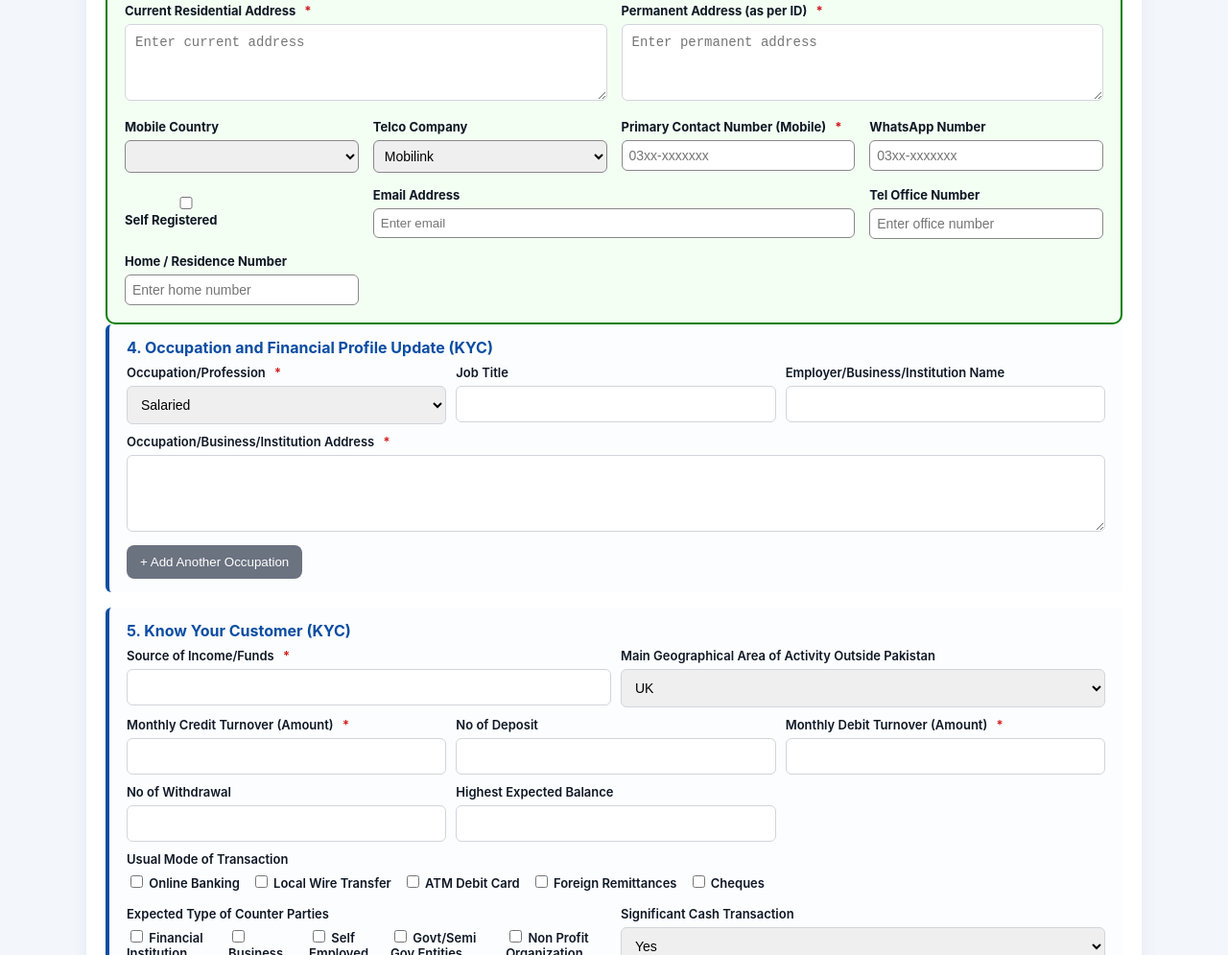
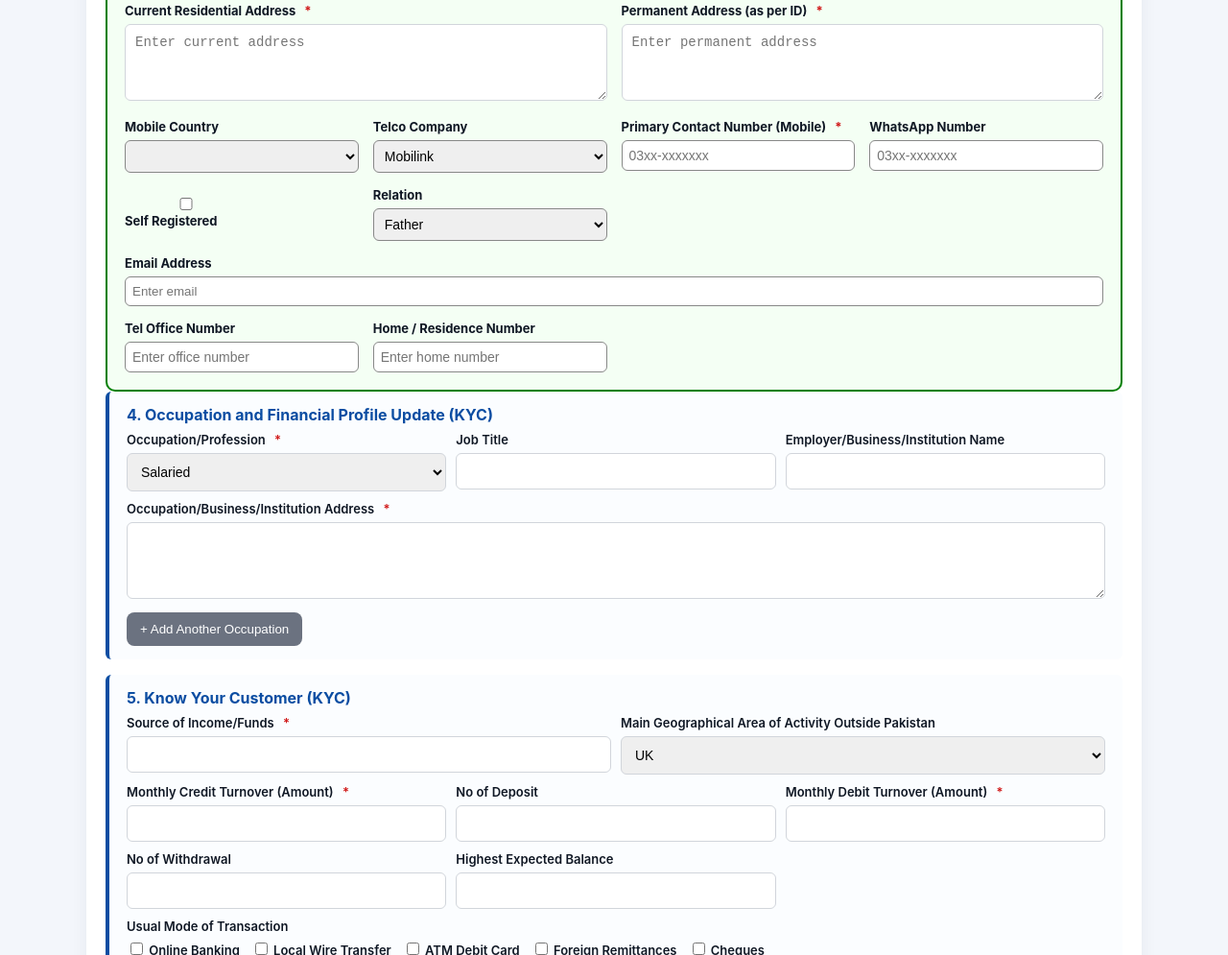
Before and after one commit to orangzaibanwar-gif/Account-Maintenance, a plain HTML site: page index.html in a window 1280 px wide. Shown: the part 987-1982 px from the top of the page at 96% size. Drawn offline with Linux system fonts and the light colour scheme.

Commit message:
index.html

```diff
--- a/index.html
+++ b/index.html
@@ -523,7 +523,7 @@ document.getElementById("otherNationality").addEventListener("change", function(
 });
 </script>
 
-<!-- SECTION 3 – CUSTOMER CONTACT & ADDRESS INFORMATION (Green Theme, Conditional Relation Field) -->
+<!-- SECTION 3 – CUSTOMER CONTACT & ADDRESS INFORMATION (Green Theme, Corrected Layout) -->
 <div class="section-box">
   <h2>3. Customer Contact & Address Information</h2>
 
@@ -573,7 +573,7 @@ document.getElementById("otherNationality").addEventListener("change", function(
     </div>
 
     <!-- Conditional Relation Field -->
-    <div class="form-group" id="relationGroup" style="display:none;">
+    <div class="form-group" id="relationGroup">
       <label>Relation</label>
       <select id="relation">
         <option>Father</option>
@@ -584,7 +584,7 @@ document.getElementById("otherNationality").addEventListener("change", function(
     </div>
 
     <!-- ROW 4: Email -->
-    <div class="form-group" style="grid-column: span 2;">
+    <div class="form-group" style="grid-column: span 4;">
       <label>Email Address</label>
       <input id="emailAddress" type="email" placeholder="Enter email" />
     </div>
@@ -636,9 +636,7 @@ document.getElementById("otherNationality").addEventListener("change", function(
   }
 
   selfRegisteredCheckbox.addEventListener('change', toggleRelation);
-
-  // Initialize
-  toggleRelation();
+  toggleRelation(); // initialize on load
 </script>
 
 
```
